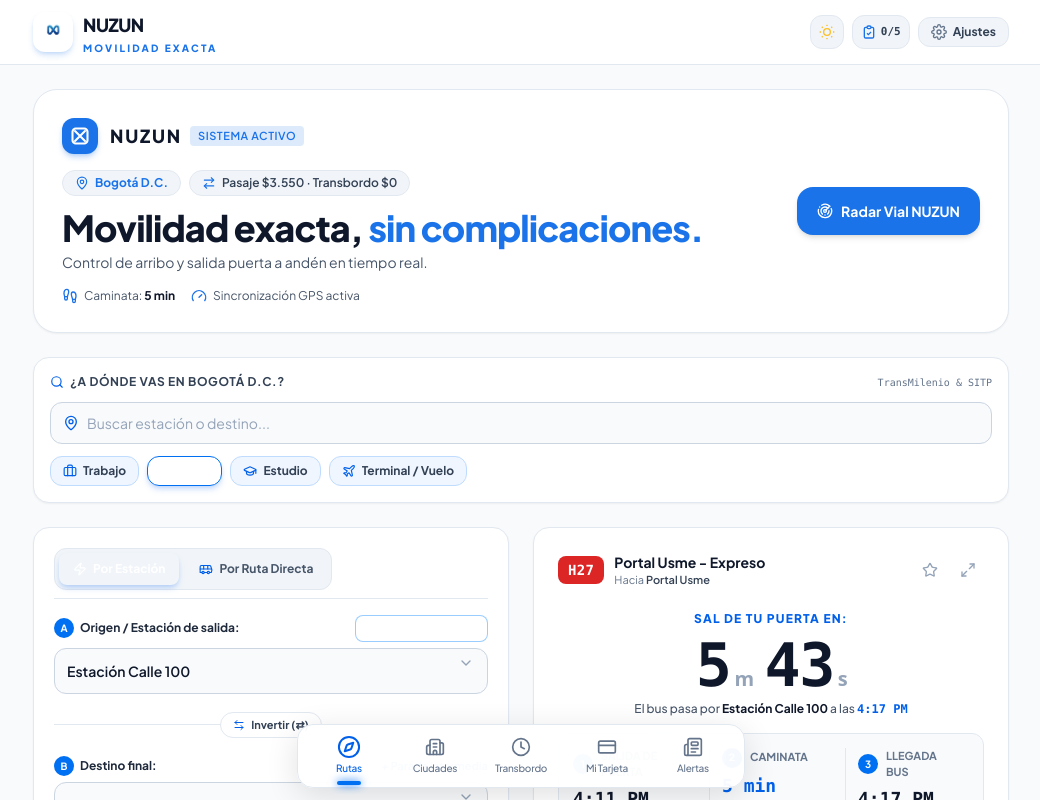
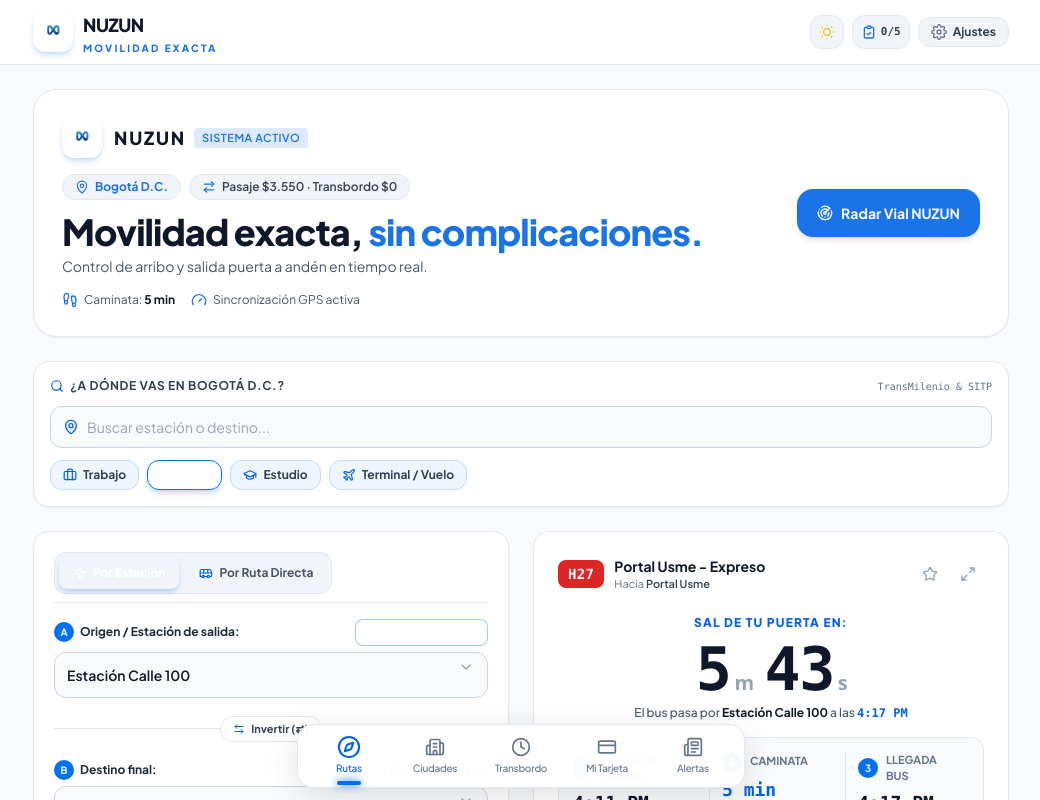
Before and after one commit to middleast1040-debug/-A-TIEMPO, a React (Vite) app: page / in a window 1280 px wide. Shown: the top 800 px of the page, without its empty margins (119-1159 px from the left). Built offline with nearby package versions, Linux system fonts and the light colour scheme.

Commit message:
Update App.tsx

```diff
--- a/src/App.tsx
+++ b/src/App.tsx
@@ -146,22 +146,13 @@ export default function App() {
         <section className="relative overflow-hidden rounded-3xl bg-white dark:bg-[#111C2E] border border-slate-200 dark:border-[#1E293B] p-5 sm:p-7 shadow-sm dark:shadow-xl transition-colors">
           <div className="flex flex-col md:flex-row md:items-center justify-between gap-5">
             <div className="space-y-3 max-w-2xl">
-              {/* Identificador de Marca NUZUN (Isotipo Vectorial Integrado) */}
+              {/* Identificador de Marca NUZUN (Logotipo PNG) */}
               <div className="flex items-center gap-3 pb-1">
-                <div className="w-9 h-9 rounded-xl bg-[#1A73E8] flex items-center justify-center shadow-md shadow-[#1A73E8]/25 text-white shrink-0">
-                  <svg
-                    className="w-5 h-5 text-white"
-                    viewBox="0 0 24 24"
-                    fill="none"
-                    stroke="currentColor"
-                    strokeWidth="2.5"
-                    strokeLinecap="round"
-                    strokeLinejoin="round"
-                  >
-                    <path d="M18 6L6 18M6 6l12 12" />
-                    <path d="M7 3h10a4 4 0 0 1 4 4v10a4 4 0 0 1-4 4H7a4 4 0 0 1-4-4V7a4 4 0 0 1 4-4z" />
-                  </svg>
-                </div>
+                <img
+                  src="/nuzun-logo.png"
+                  alt="NUZUN Logo"
+                  className="w-9 h-9 sm:w-10 sm:h-10 object-contain rounded-xl shadow-md shadow-[#1A73E8]/20 shrink-0"
+                />
                 <div className="flex items-center gap-2">
                   <span className="text-lg font-extrabold tracking-widest text-slate-900 dark:text-white">
                     NUZUN
```
